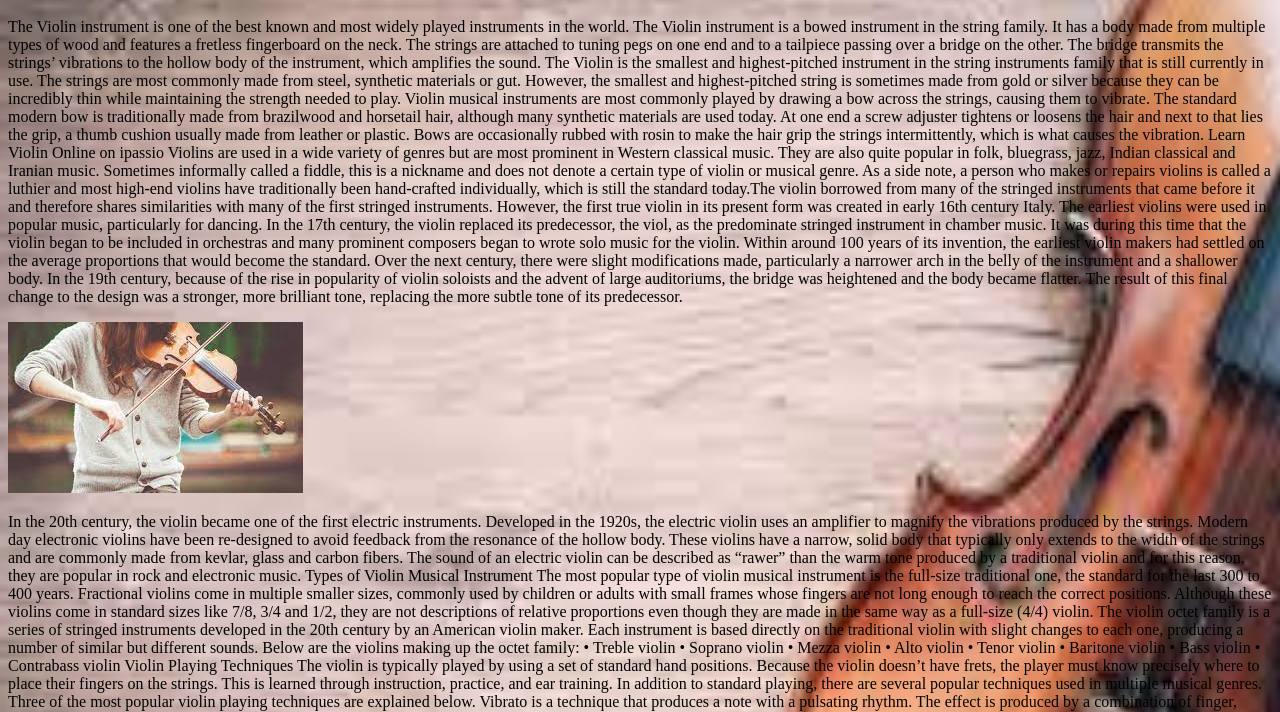
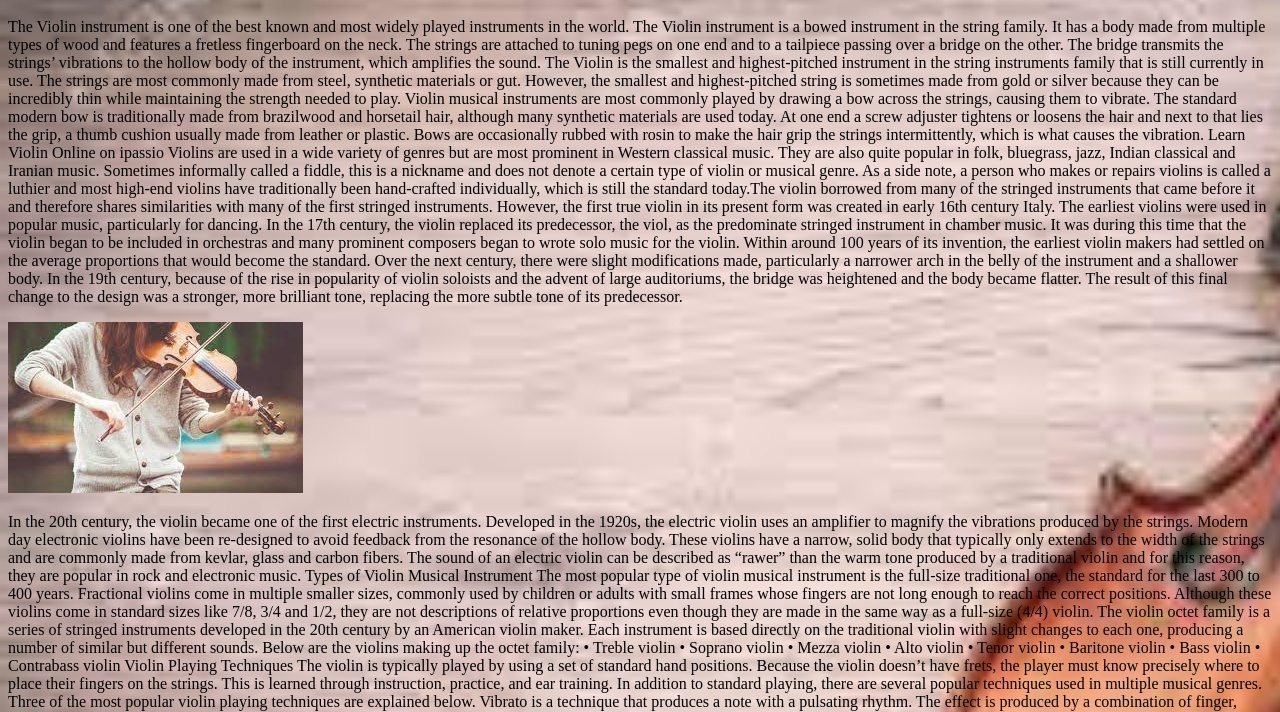
Before and after one commit to MounikaBadarawada/Multistorypages, a plain HTML site: page story4.html in a window 1280 px wide. Shown: the part 109-821 px from the top of the page. Drawn offline with Linux system fonts and the light colour scheme.

Commit message:
Update style4.css

```diff
--- a/style4.css
+++ b/style4.css
@@ -1,6 +1,6 @@
 body{
     background: url("./violinbackground.jpg");
     background-repeat: no-repeat;
-    background-size: 1500px 1200px;
+    background-size: 1800px 1200px;
 
 }
```
